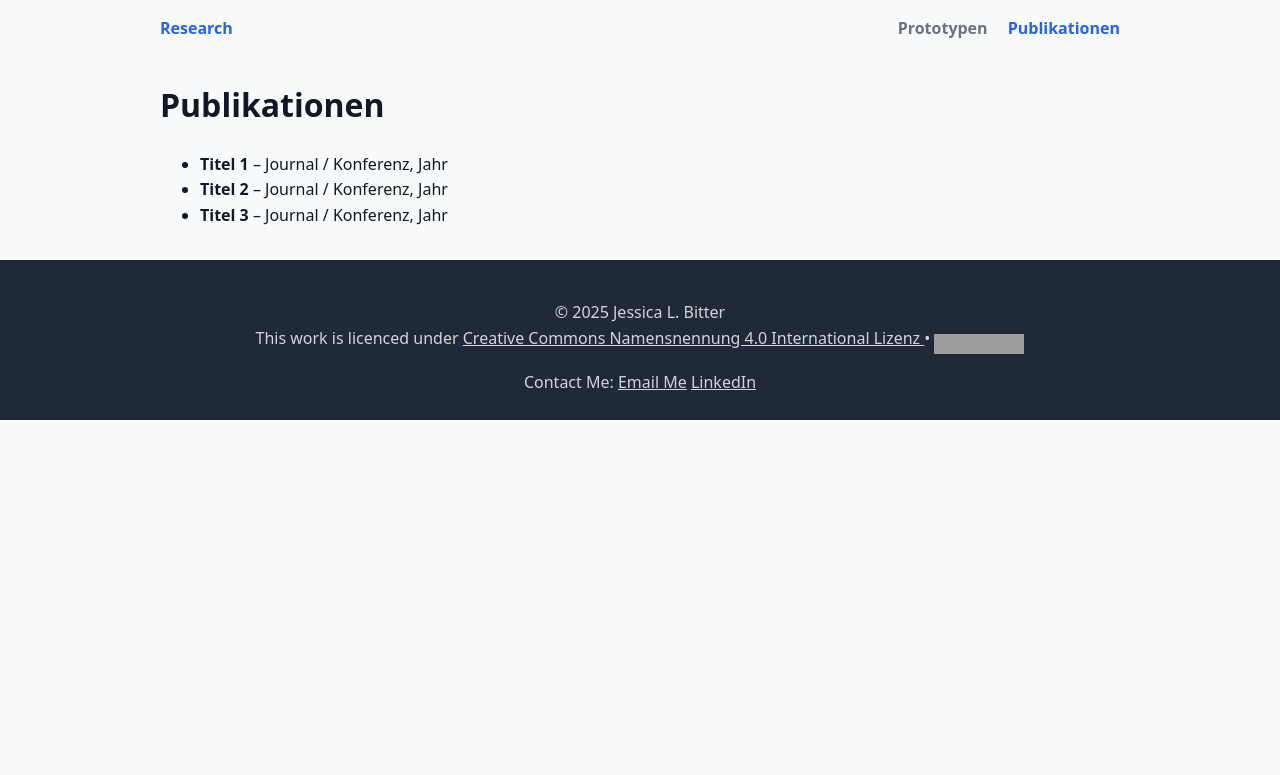
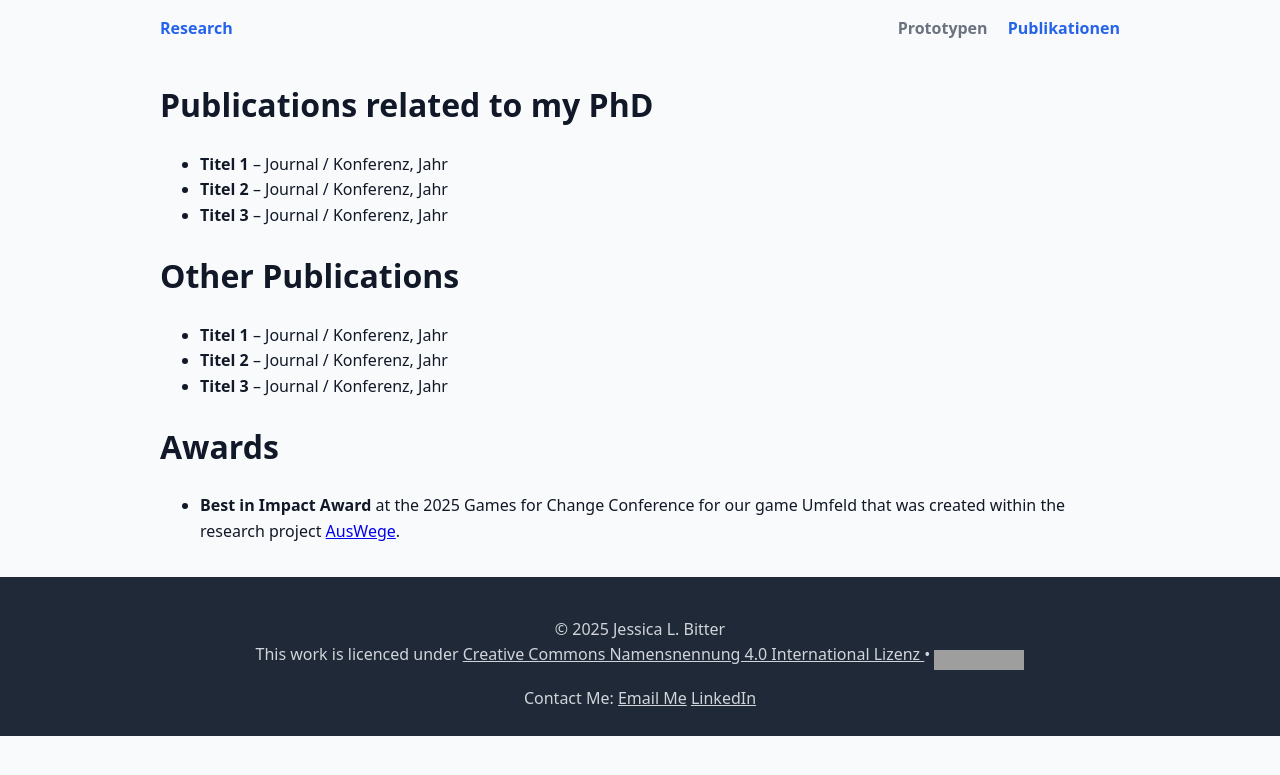
Before and after one commit to JeLaBit/multiuser-augmented-reality-research, a Jekyll site: the page built from publications.md, in a window 1280 px wide. Shown: the top 775 px of the page. Built offline with Jekyll 4.4.1, drawn with Linux system fonts in a browser that asks for light colours; grey boxes are pictures that could not be loaded.

Commit message:
Update publications.md

```diff
--- a/publications.md
+++ b/publications.md
@@ -1,13 +1,19 @@
 ---
 layout: default
-title: Publikationen
+title: Publications
 permalink: /publications/
 ---
 
 
-# Publikationen
-
-
+# Publications related to my PhD
 - **Titel 1** – Journal / Konferenz, Jahr
 - **Titel 2** – Journal / Konferenz, Jahr
 - **Titel 3** – Journal / Konferenz, Jahr
+
+# Other Publications
+- **Titel 1** – Journal / Konferenz, Jahr
+- **Titel 2** – Journal / Konferenz, Jahr
+- **Titel 3** – Journal / Konferenz, Jahr
+
+# Awards
+- **Best in Impact Award** at the 2025 Games for Change Conference for our game Umfeld that was created within the research project <a href="https://www.auswege.online/">AusWege</a>.
```
